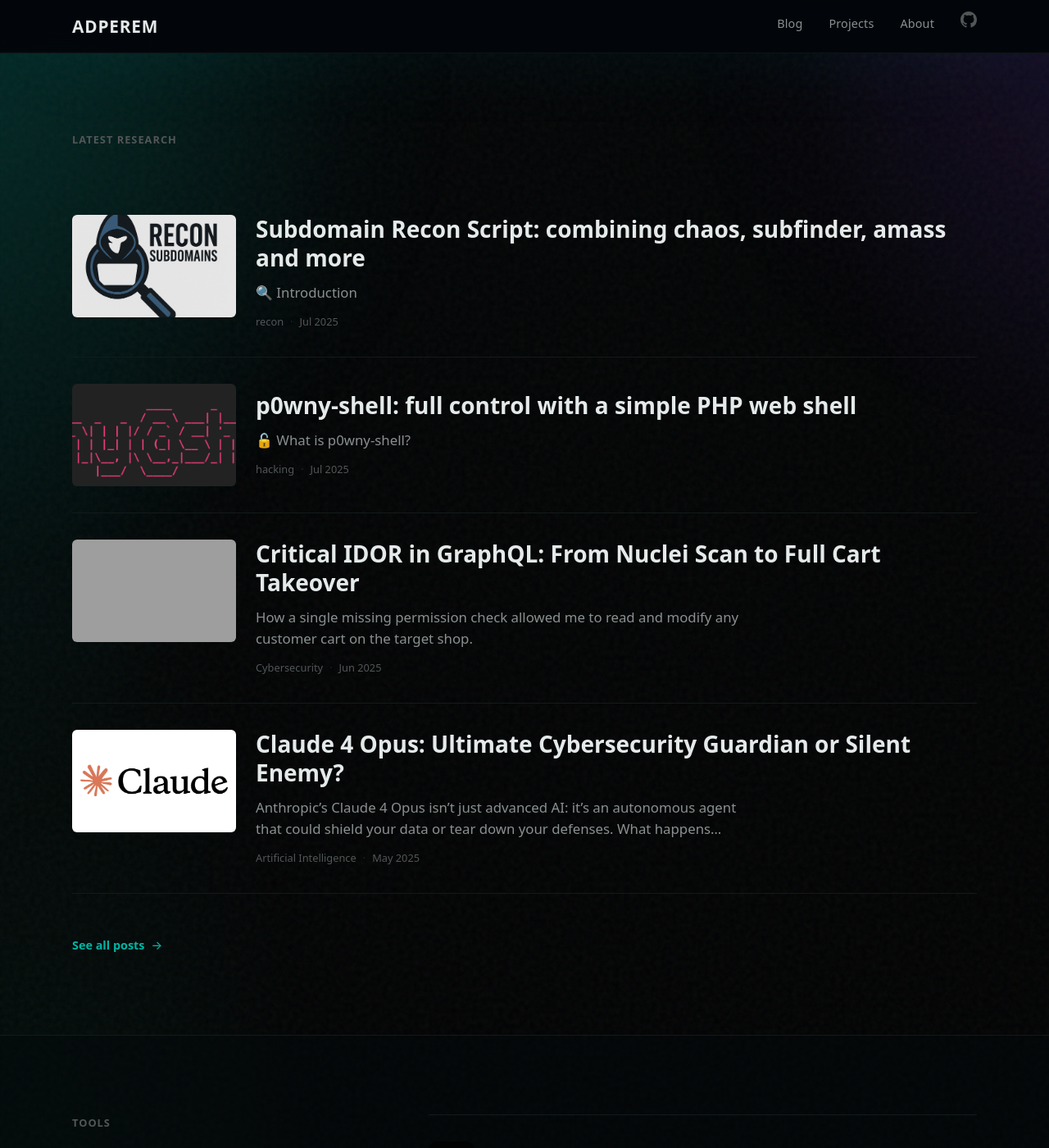
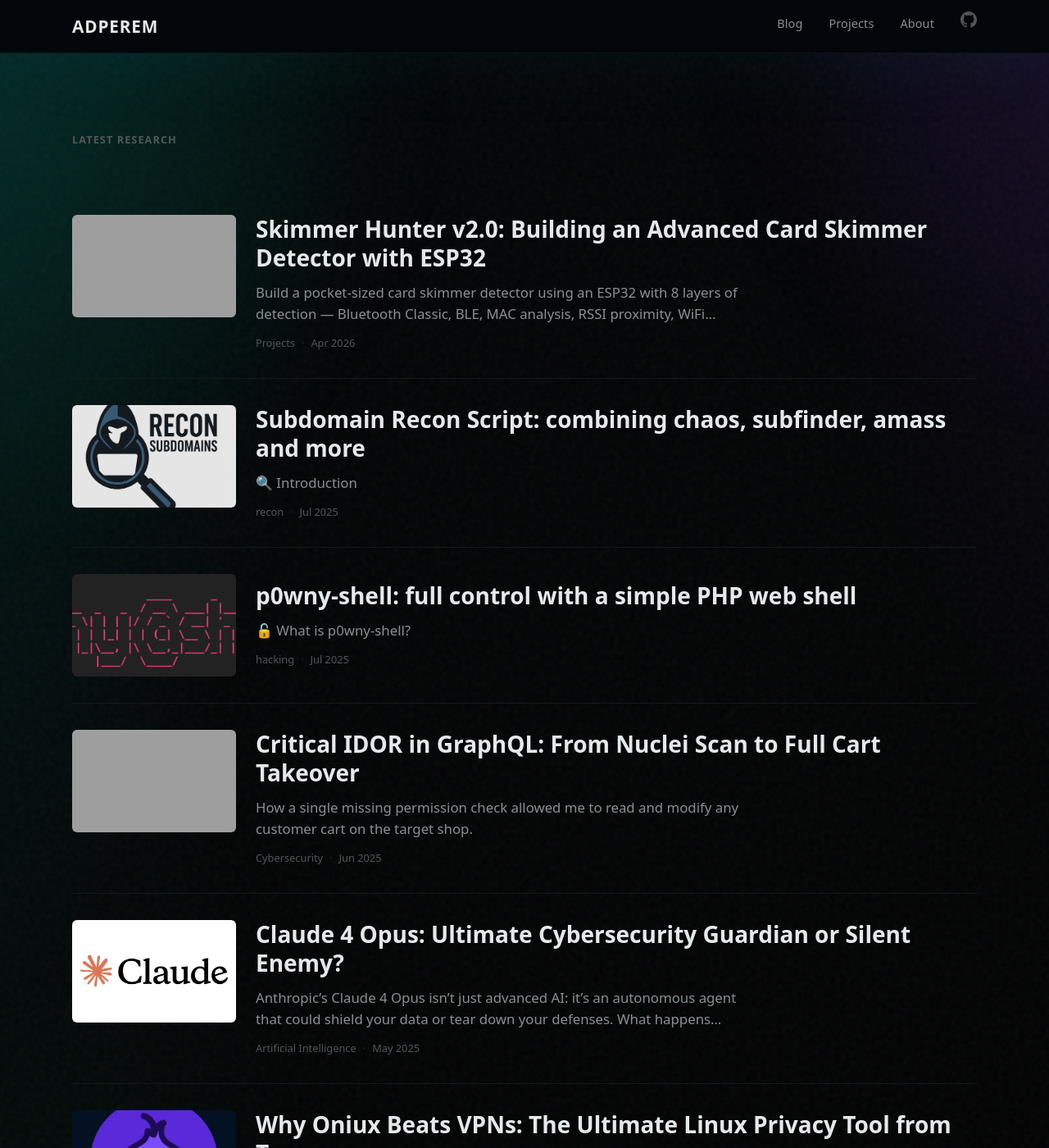
Before and after one commit to adperem/adperem.github.io, a Jekyll site: the page built from index.html, in a window 1280 px wide and 1400 px high, scrolled down 774 px. Shown: the whole window at 82% size. Built offline with Jekyll 4.4.1, drawn with Linux system fonts in a browser that asks for light colours; some web fonts are replaced; some of the changed text lies outside the part shown; grey boxes are pictures that could not be loaded.

Commit message:
show more posts

```diff
--- a/_posts/2025-04-13-skimmer-hunter-esp32.md
+++ b/_posts/2026-04-13-skimmer-hunter-esp32.md
@@ -1,7 +1,7 @@
 ---
 layout: post
 title: "Skimmer Hunter v2.0: Building an Advanced Card Skimmer Detector with ESP32"
-date: 2025-04-13 14:00
+date: 2026-04-13 14:00
 categories: [Projects, Hardware, Security]
 tags: [esp32, skimmer, bluetooth, hardware, security, arduino, iot]
 image:
--- a/index.html
+++ b/index.html
@@ -17,7 +17,7 @@ title: Home
 <section class="section">
   <div class="container">
     <div class="section-label fade-up">Latest Research</div>
-    {% assign recent = site.posts | slice: 0, 4 %}
+    {% assign recent = site.posts | slice: 0, 6 %}
     {% for post in recent %}
     <a href="{{ post.url | relative_url }}" class="post-row fade-up">
       {% if post.image %}
```
